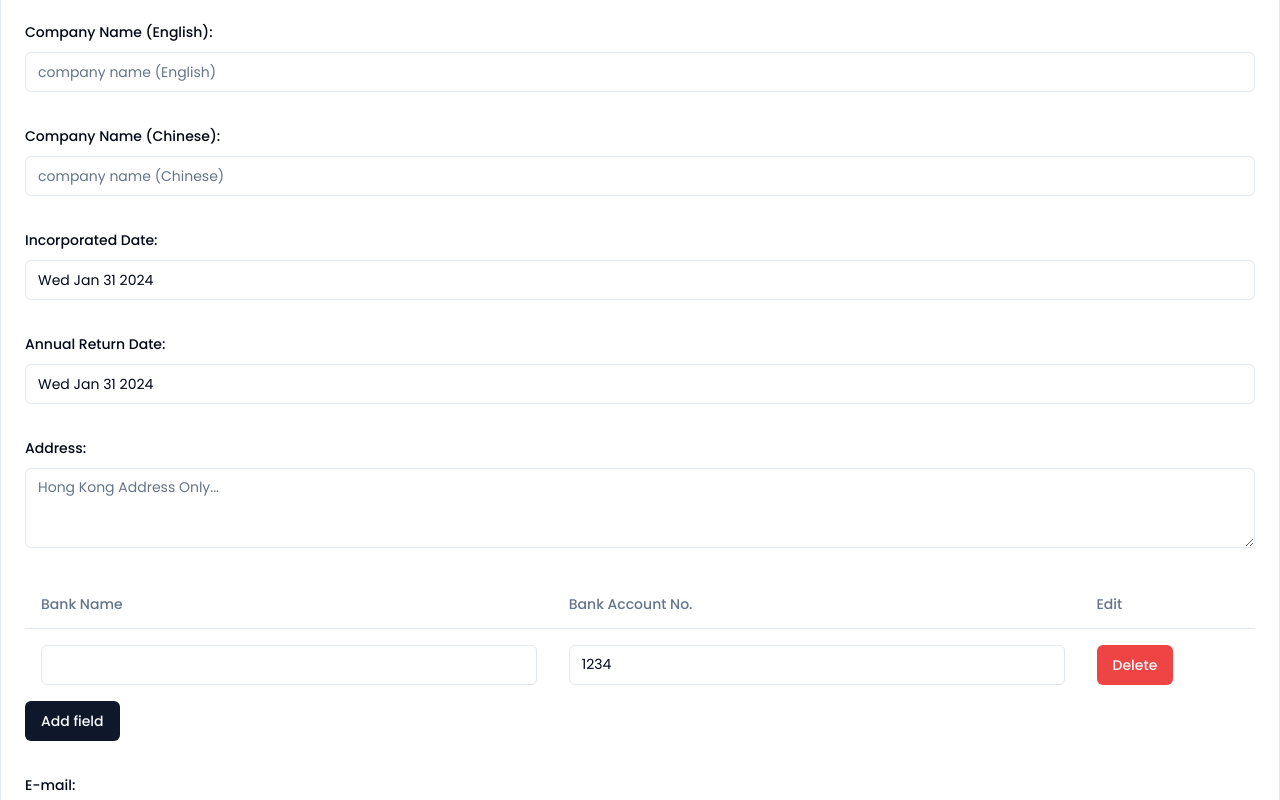
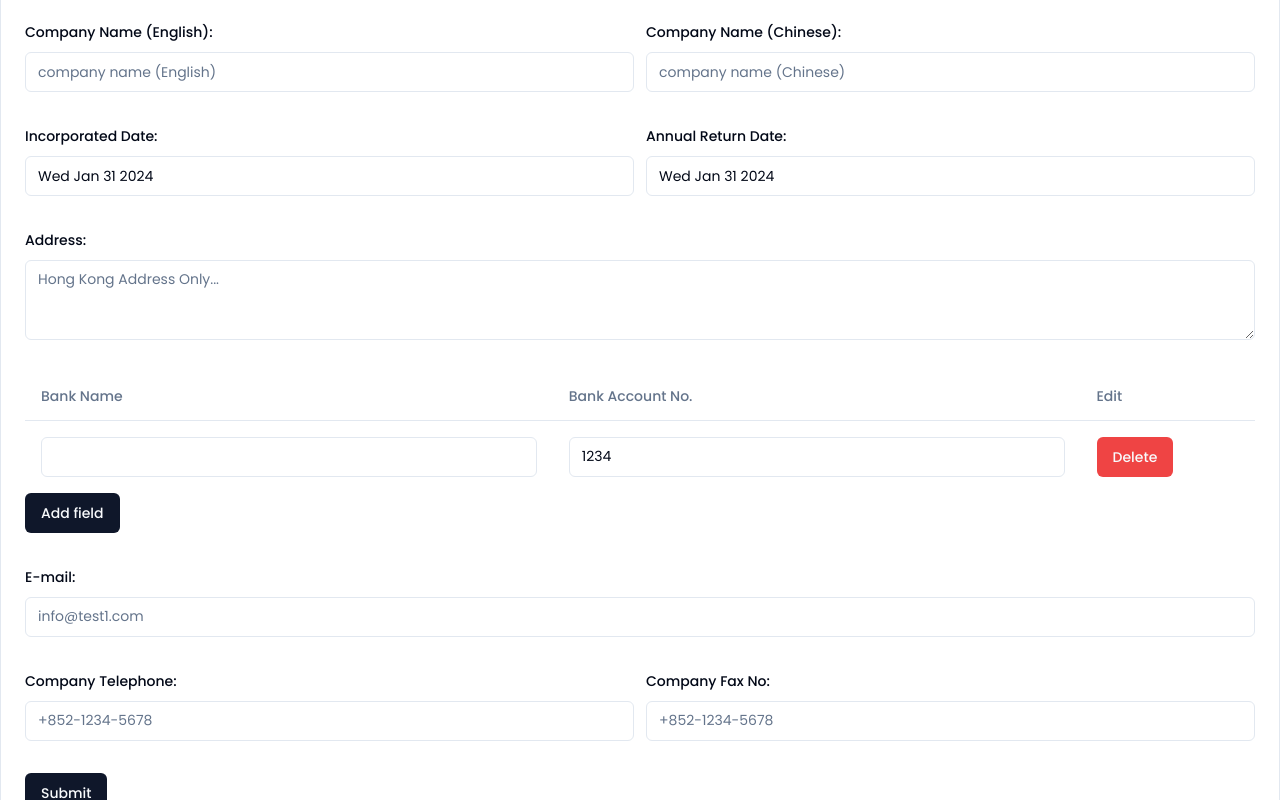
Before and after one commit to omunite215/CsAccountSingle, a Next.js app: page / in a window 1280 px wide. Shown: the part 320-1120 px from the top of the page. Built offline with nearby package versions, Linux system fonts and the light colour scheme.

Commit message:
CompanyInfo

```diff
--- a/components/Forms/CompanyInfo.tsx
+++ b/components/Forms/CompanyInfo.tsx
@@ -87,6 +87,7 @@ const CompanyInfo = () => {
                 </FormItem>
               )}
             />
+            <div className="grid grid-cols-2 gap-3">
               <FormField
                 control={form.control}
                 name="name"
@@ -113,6 +114,8 @@ const CompanyInfo = () => {
                   </FormItem>
                 )}
               />
+            </div>
+            <div className="grid grid-cols-2 gap-3">
               <FormField
                 control={form.control}
                 name="incorporated"
@@ -139,6 +142,8 @@ const CompanyInfo = () => {
                   </FormItem>
                 )}
               />
+            </div>
+
             <FormField
               control={form.control}
               name="address"
@@ -223,6 +228,7 @@ const CompanyInfo = () => {
                 </FormItem>
               )}
             />
+            <div className="grid grid-cols-2 gap-3">
               <FormField
                 name="companyTel"
                 render={({ field }) => (
@@ -247,6 +253,8 @@ const CompanyInfo = () => {
                   </FormItem>
                 )}
               />
+            </div>
+
             <Button type="submit">Submit</Button>
           </form>
         </Form>
```
Lines whose indentation alone changed are shown as unchanged.
